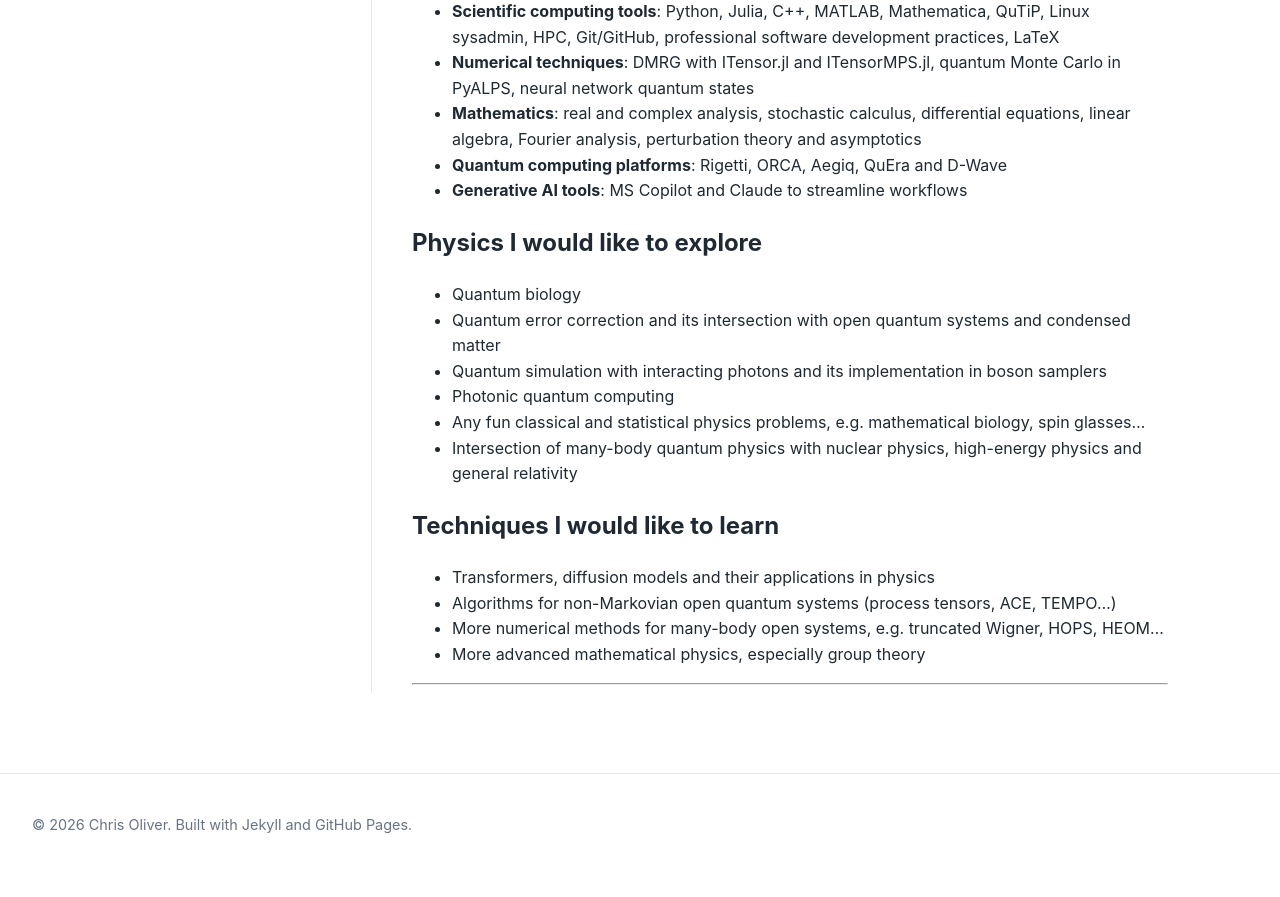
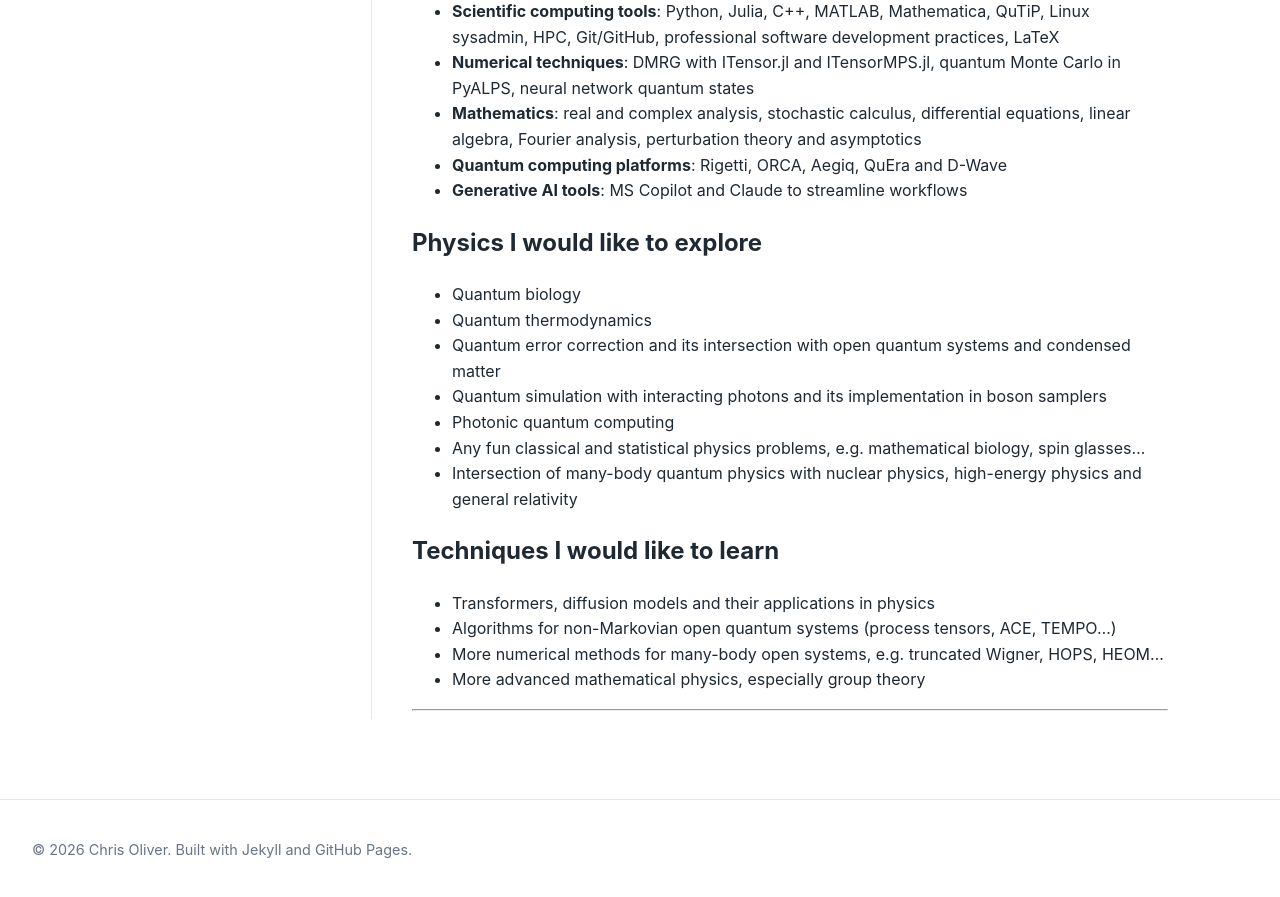
Before and after one commit to chroli1/chroli1.github.io, a Jekyll site: the page built from index.md, in a window 1280 px wide and 900 px high, scrolled down 903 px. Shown: the top 897 px of the window. Built offline with Jekyll 4.4.1, drawn with Linux system fonts in a browser that asks for light colours; emoji names are drawn with the system emoji font; before the commit the page ends 1777 px from its top, so only the background shows below that.

Commit message:
Updated list of topics I would like to explore

```diff
--- a/index.md
+++ b/index.md
@@ -29,6 +29,7 @@ Take a look at my current work under Projects, and see topics of interest below.
 
 ## Physics I would like to explore
 - Quantum biology
+- Quantum thermodynamics
 - Quantum error correction and its intersection with open quantum systems and condensed matter
 - Quantum simulation with interacting photons and its implementation in boson samplers
 - Photonic quantum computing
```
